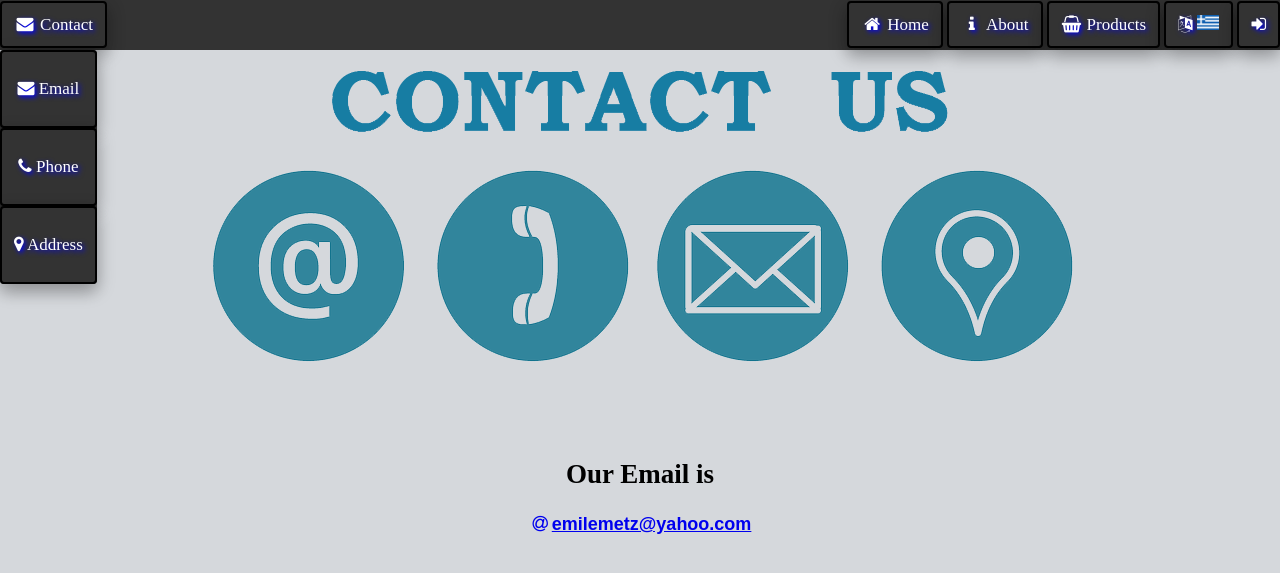
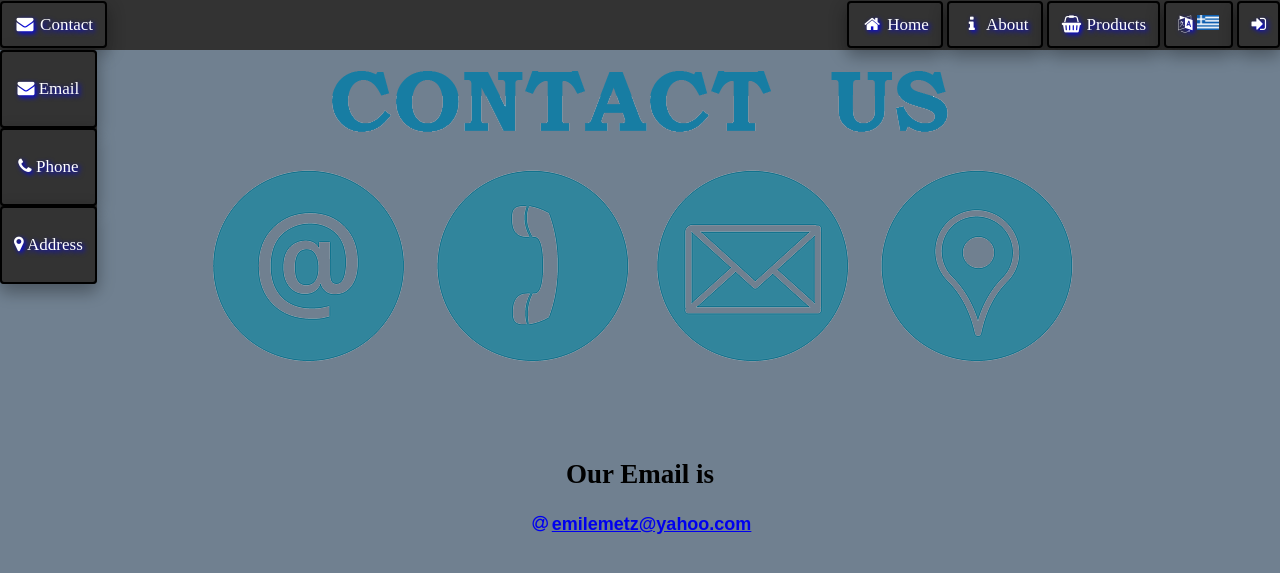
Before and after one commit to NourisGr/nourisgr.github.io, a PHP site: page /Email.html in a window 1280 px wide. Shown: the top 573 px of the page. Run offline with PHP 8.4, Linux system fonts and the light colour scheme.

Commit message:
background color

```diff
--- a/include/css/main.css
+++ b/include/css/main.css
@@ -45,7 +45,7 @@ p {
 }
 
 body {
-    background-color:#d5d8dc ;
+    background-color:#708090 ;
     margin: 0;
 }
 
```
